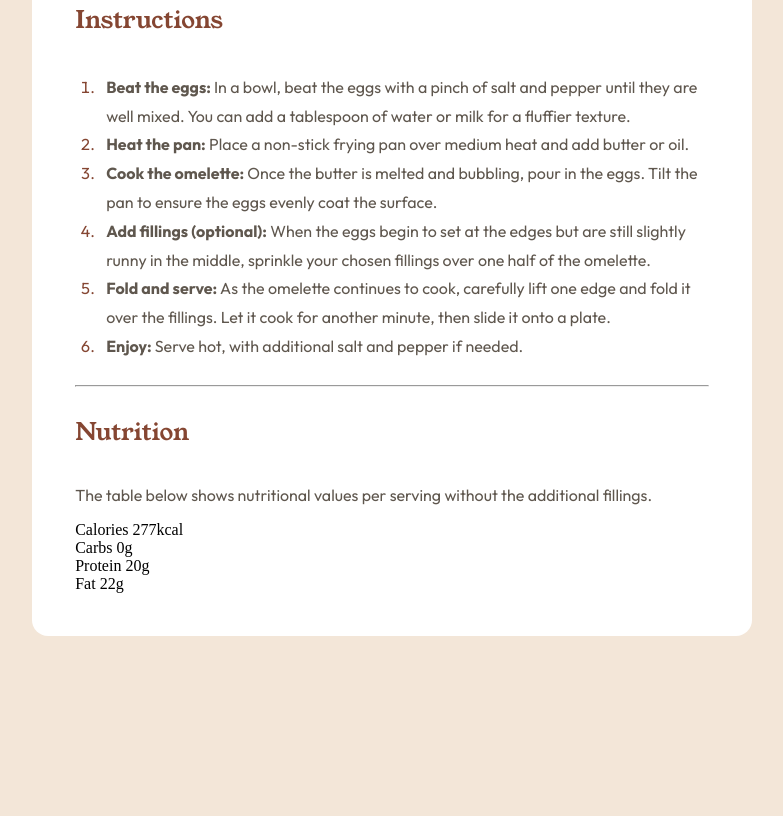
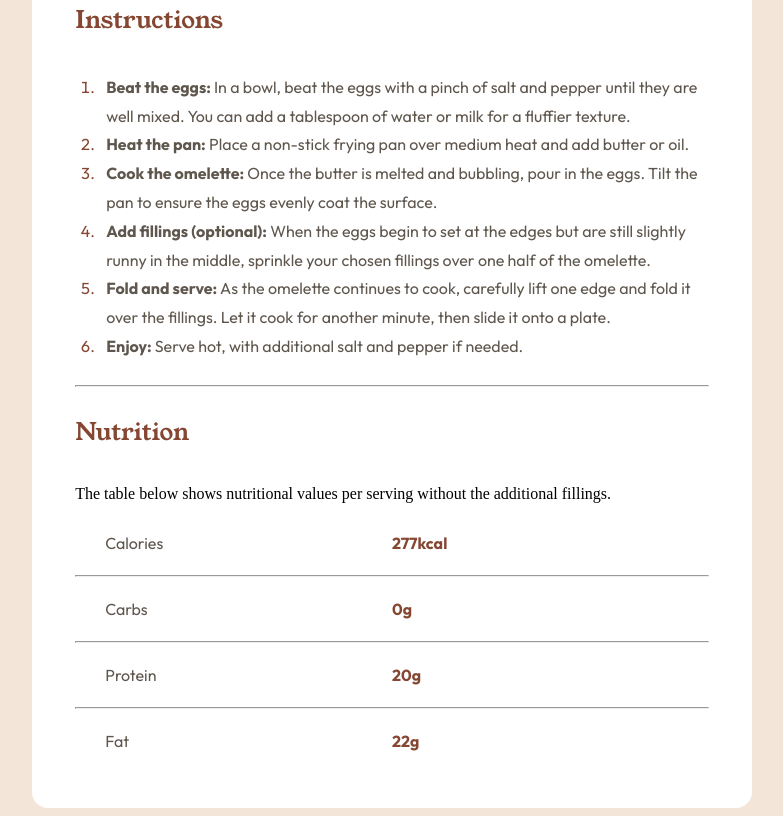
Before and after one commit to martopravia/practica-frontendmentor-5, a plain HTML site: page index.html in a window 1280 px wide. Shown: the part 961-1777 px from the top of the page, without its empty margins (248-1031 px from the left). Before the commit the page ends 1605 px from the top, so only its background shows below. Drawn offline with Linux system fonts and the light colour scheme; a web font is replaced by a local one.

Commit message:
se finaliza diseño

```diff
--- a/index.html
+++ b/index.html
@@ -87,22 +87,28 @@
           The table below shows nutritional values per serving without the
           additional fillings.
         </p>
-        <div class="grid">
-          <div class="calories">
-            <span class="calories1">Calories</span>
-            <span class="calories2">277kcal</span>
+
+        <div class="nutrition">
+          <div class="row">
+            <div class="label">Calories</div>
+            <div class="value">277kcal</div>
           </div>
-          <div class="carbs">
-            <span class="carbs1">Carbs</span>
-            <span class="carbs2">0g</span>
+          <hr class="nutriHr" />
+          <div class="row">
+            <div class="label">Carbs</div>
+            <div class="value">0g</div>
           </div>
-          <div class="prote">
-            <span class="prote1">Protein</span>
-            <span class="prote2">20g</span>
+          <hr class="nutriHr" />
+
+          <div class="row">
+            <div class="label">Protein</div>
+            <div class="value">20g</div>
           </div>
-          <div class="fat">
-            <span class="fat1">Fat</span>
-            <span class="fat2">22g</span>
+          <hr class="nutriHr" />
+
+          <div class="row">
+            <div class="label">Fat</div>
+            <div class="value">22g</div>
           </div>
         </div>
       </div>
--- a/style.css
+++ b/style.css
@@ -118,29 +118,33 @@ ol li {
   font-weight: 400;
 }
 
-.nutri {
+.nutrition {
+  width: 100%;
+}
+
+.row {
+  display: grid;
+  grid-template-columns: 1fr 1fr;
+  line-height: 3rem;
   font-family: "Outfit", sans-serif;
   font-weight: 400;
   font-size: 16px;
   color: hsl(30, 10%, 34%);
 }
 
-.grid {
-  display: flex;
-  flex-direction: column;
-  justify-content: space-between;
-}
-.calories .carbs .prote .fat {
-  display: block;
-  width: 100%;
+.label {
+  text-align: left;
+  padding-left: 30px;
 }
 
-.calories1 .carbs1 .prote1 .fat1 {
-  display: block;
-  width: 50%;
+.value {
+  text-align: right;
+  padding-right: 100%;
+  color: hsl(14, 45%, 36%);
+  font-weight: bold;
 }
 
-.calories2 .carbs2 .prote2 .fat2 {
-  display: block;
-  width: 50%;
+.nutriHr {
+  width: 100%;
+  color: hsl(30, 10%, 34%);
 }
```
